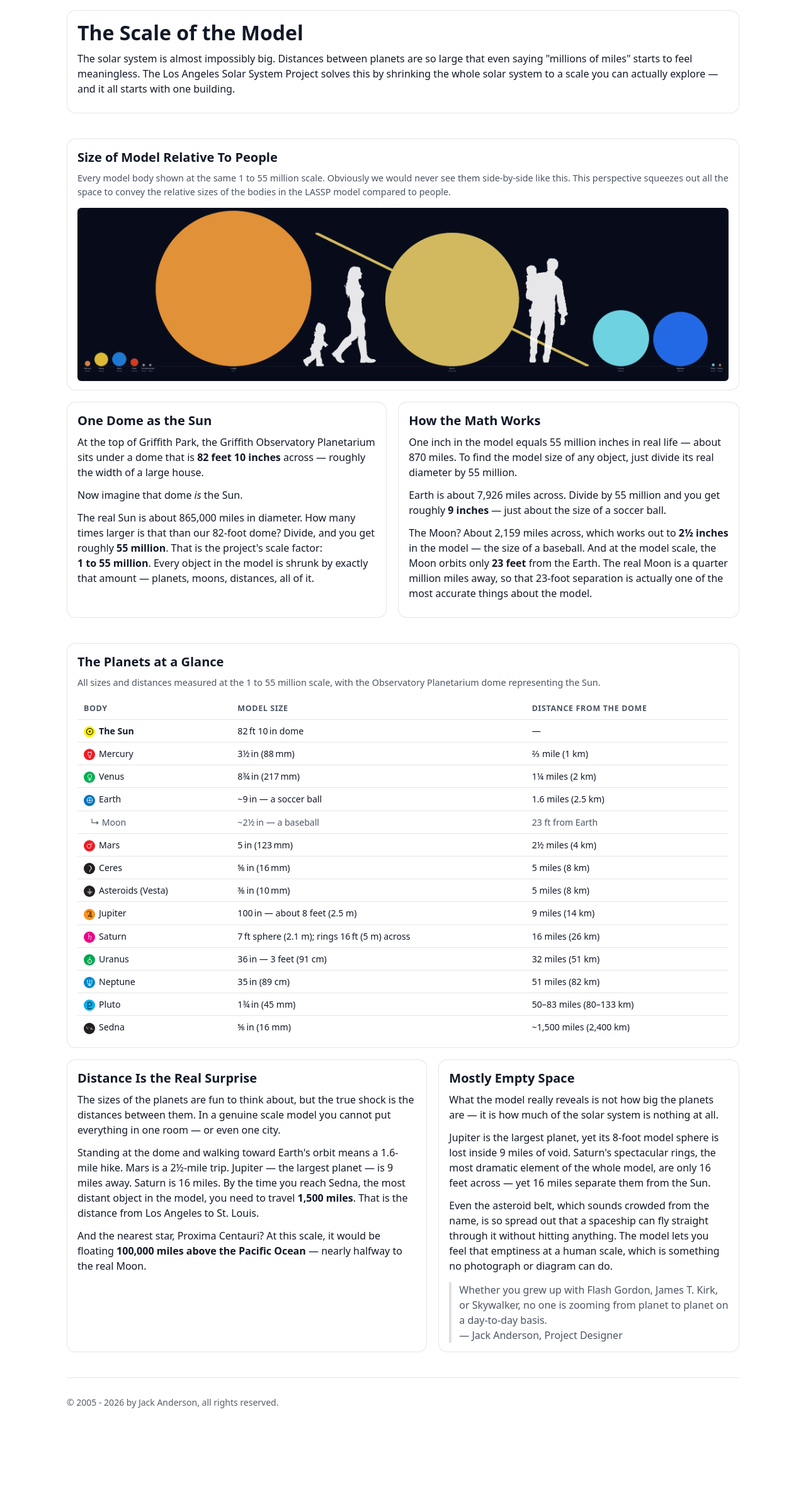
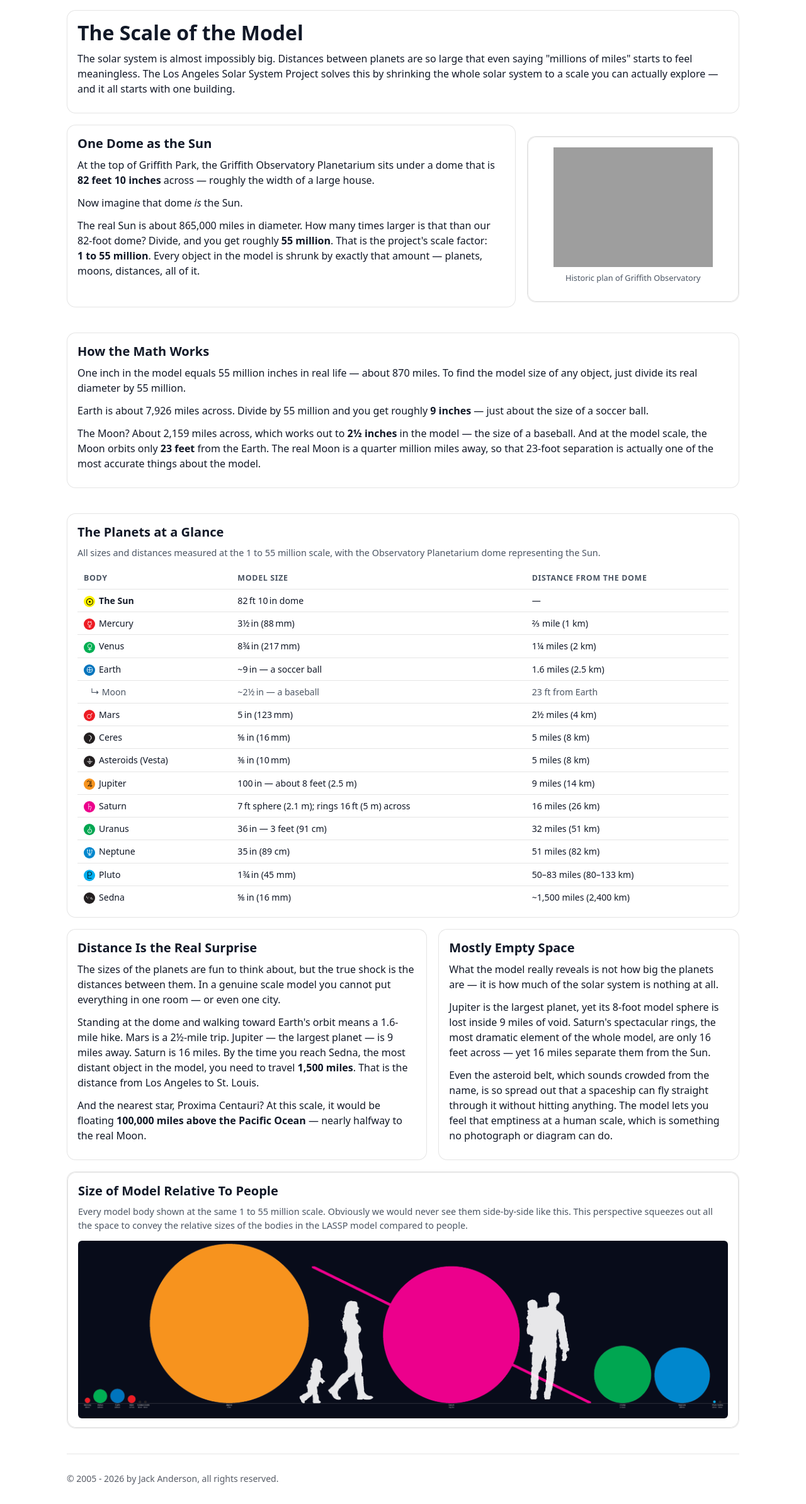
Before and after one commit to lassp/lassp, a PHP site: page /model/ in a window 1280 px wide. Shown: the part 85-2473 px from the top of the page at 63% size. Before the commit the page ends 2321 px from the top, so only its background shows below. Run offline with PHP 8.4, Linux system fonts and the light colour scheme; grey boxes are pictures that could not be loaded.

Commit message:
Adjust colors of elevation-composite illustration to match marker colors. Edit and rearrange copy and content.

```diff
--- a/css/site.css
+++ b/css/site.css
@@ -391,3 +391,30 @@ footer {
   height: auto;
   display: block;
 }
+
+.fabdrawing-panel figcaption {
+  padding: 8px 12px 10px;
+  font-size: 0.8rem;
+  color: var(--muted-text);
+  text-align: center;
+}
+
+#scale-illustration .card {
+  padding: 16px 16px 0;
+}
+
+#scale-illustration a {
+  display: block;
+  overflow-x: auto;
+  overflow-y: hidden;
+  margin-top: 14px;
+  margin-bottom: 14px;
+}
+
+#scale-illustration img {
+  display: block;
+  min-width: 900px;
+  max-width: none;
+  height: auto;
+  border-radius: 6px;
+}
--- a/model/index.html
+++ b/model/index.html
@@ -35,22 +35,6 @@
       </p>
     </article>
 
-    <article class="card">
-      <h2>Size of Model Relative To People</h2>
-      <p style="color:var(--muted-text);font-size:0.9rem;margin-bottom:14px">
-        Every model body shown at the same 1&nbsp;to&nbsp;55&nbsp;million scale.
-        Obviously we would never see them side-by-side like this.
-        This perspective squeezes out all the space to convey the relative sizes of the bodies in the LASSP model compared to people.
-      </p>
-      <div style="overflow-x:auto">
-        <a href="../img/illustrations/elevation-composite.png" target="_blank" rel="noopener">
-          <img src="../img/illustrations/elevation-composite.png"
-               alt="Scale comparison of all LASSP model bodies from Mercury to Sedna"
-               style="display:block;min-width:900px;max-width:100%;height:auto;border-radius:6px" />
-        </a>
-      </div>
-    </article>
-
     <div class="content-grid">
 
       <article class="card">
@@ -70,6 +54,17 @@
         </p>
       </article>
 
+      <section id="fabdrawing" class="fabdrawing-panel">
+        <article class="card">
+          <figure>
+            <a href="/img/fabdrawings/sun-fab.jpg" target="_blank" rel="noopener"><img src="/img/fabdrawings/sun-fab.jpg" alt="Fabrication drawing of The Sun" loading="lazy" /></a>
+            <figcaption>Historic plan of Griffith Observatory</figcaption>
+          </figure>
+        </article>
+      </section>
+
+    </div>
+
     <article class="card">
       <h2>How the Math Works</h2>
       <p>
@@ -87,8 +82,6 @@
         one of the most accurate things about the model.
       </p>
     </article>
-
-    </div>
 
     <article class="card">
       <h2>The Planets at a Glance</h2>
@@ -161,14 +154,25 @@
           can fly straight through it without hitting anything. The model lets you feel that emptiness
           at a human scale, which is something no photograph or diagram can do.
         </p>
-        <blockquote>
-          Whether you grew up with Flash Gordon, James T. Kirk, or Skywalker, no one is zooming from
-          planet to planet on a day-to-day basis.<br />
-          — Jack Anderson, Project Designer
-        </blockquote>
       </article>
 
     </div>
+
+    <section id="scale-illustration" class="illustration-panel">
+      <article class="card">
+        <h2>Size of Model Relative To People</h2>
+        <p style="color:var(--muted-text);font-size:0.9rem;margin-bottom:14px">
+          Every model body shown at the same 1&nbsp;to&nbsp;55&nbsp;million scale.
+          Obviously we would never see them side-by-side like this.
+          This perspective squeezes out all the space to convey the relative sizes of the bodies in the LASSP model compared to people.
+        </p>
+        <a href="../img/illustrations/elevation-composite.png" target="_blank" rel="noopener">
+          <img src="../img/illustrations/elevation-composite.png"
+               alt="Scale comparison of all LASSP model bodies from Mercury to Sedna"
+               loading="lazy" />
+        </a>
+      </article>
+    </section>
 
     <footer>
       <p>
--- a/model/the-sun/index.html
+++ b/model/the-sun/index.html
@@ -43,19 +43,19 @@
     </section>
 
     <section id="map-marker" class="marker-map content">
-      <h2>Potential Location</h2>
+      <h2>Actual Location</h2>
       <article class="card">
         <div id="marker-map" class="marker-map-canvas" aria-label="Marker location map"></div>
       </article>
     </section>
 
-    <h2>Fabrication Drawing</h2>
+    <h2>Historical Plan</h2>
     <section id="fabdrawing" class="fabdrawing-panel">
       <article class="card">
         <a href="/img/fabdrawings/sun-fab.jpg" target="_blank" rel="noopener"><img src="/img/fabdrawings/sun-fab.jpg" alt="Fabrication drawing of The Sun" loading="lazy" /></a>
       </article>
     </section>
-    <a href="/downloads/lassp_fab.pdf" class="fab-pkg-link" target="_blank" rel="noopener"><img src="/img/pdf-icon.webp" alt="" class="fab-pkg-icon"> Fabrication Package</a>
+
     <!-- End editable sections -->
 
     <div class="pager" data-bind="prevNextNav" hidden>
```
Also changed, not shown: img/illustrations/elevation-composite.png. Lines whose indentation alone changed are shown as unchanged.
